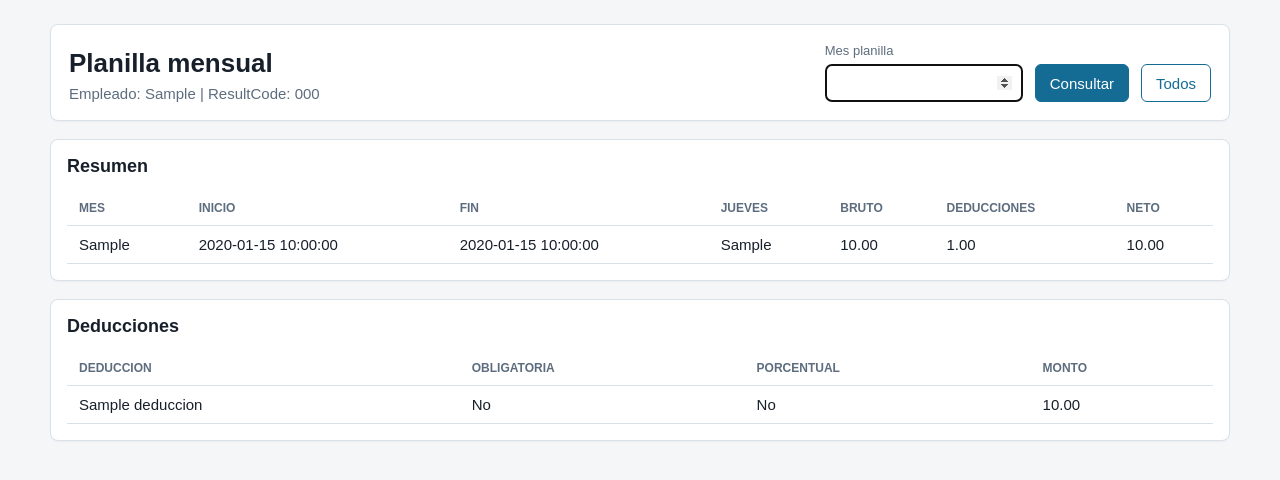
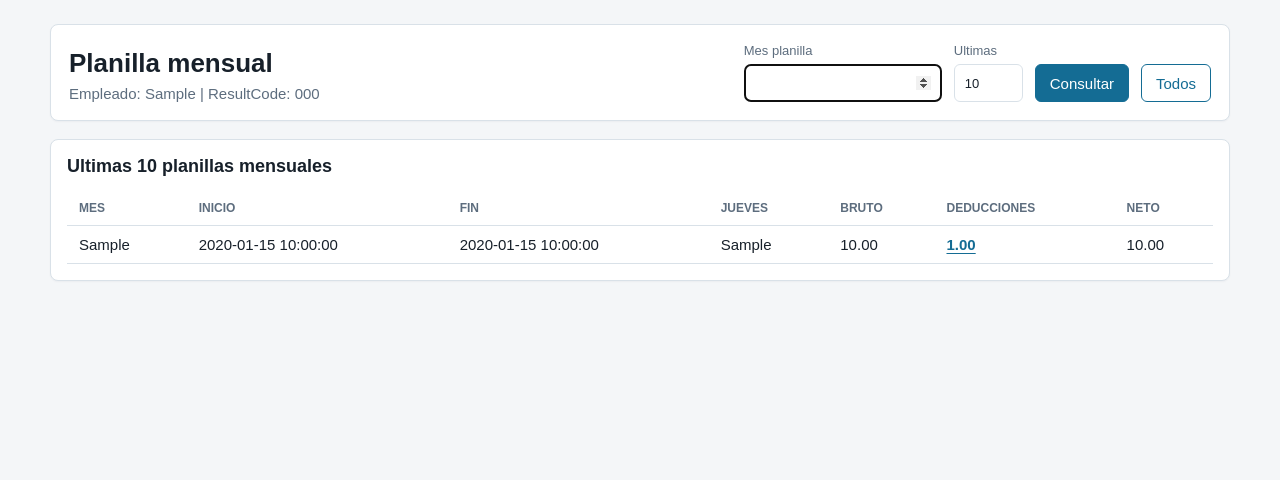
Before and after one commit to ferabarca1910/Tarea_ProgramadaIII_BD, a Flask app: template Web/templates/empleado/planilla_mensual.html in a window 1280 px wide. Shown: the part 58-538 px from the top of the page. Run offline with Flask 3, Linux system fonts and the light colour scheme; the template is opened without the code that fills it: most values are stand-ins (such as "Sample title", 1, 10 or a date in 2020).

Commit message:
Implementar pantalla empleado mensual Mostrar últimas X planillas mensuales: bruto mensual deducciones mensuales neto mensual Deducciones deben abrir detalle.

```diff
--- a/Web/templates/empleado/planilla_mensual.html
+++ b/Web/templates/empleado/planilla_mensual.html
@@ -14,13 +14,17 @@
             Mes planilla
             <input type="number" name="id_mes" value="{{ id_mes or '' }}" min="1">
         </label>
+        <label>
+            Ultimas
+            <input type="number" name="cantidad" value="{{ cantidad }}" min="1" max="50">
+        </label>
         <button type="submit">Consultar</button>
         <a class="button secondary" href="{{ url_for('empleado.planilla_mensual') }}">Todos</a>
     </form>
 </section>
 
 <section class="table-wrap">
-    <h2>Resumen</h2>
+    <h2>Ultimas {{ cantidad }} planillas mensuales</h2>
     <table>
         <thead>
             <tr>
@@ -41,7 +45,11 @@
                     <td>{{ planilla.FechaFin }}</td>
                     <td>{{ planilla.CantidadJueves }}</td>
                     <td>{{ "%.2f"|format(planilla.SalarioBrutoMensual) }}</td>
-                    <td>{{ "%.2f"|format(planilla.TotalDeduccionesMensual) }}</td>
+                    <td>
+                        <a class="amount-link" href="{{ url_for('empleado.planilla_mensual', id_mes=id_mes, cantidad=cantidad, detalle='deducciones', detalle_mes=planilla.IdMesPlanilla) }}">
+                            {{ "%.2f"|format(planilla.TotalDeduccionesMensual) }}
+                        </a>
+                    </td>
                     <td>{{ "%.2f"|format(planilla.SalarioNetoMensual) }}</td>
                 </tr>
             {% else %}
@@ -53,8 +61,12 @@
     </table>
 </section>
 
+{% if detalle == 'deducciones' %}
 <section class="table-wrap">
-    <h2>Deducciones</h2>
+    <div class="section-heading">
+        <h2>Detalle de deducciones - mes {{ detalle_mes }}</h2>
+        <a class="button secondary" href="{{ url_for('empleado.planilla_mensual', id_mes=id_mes, cantidad=cantidad) }}">Cerrar detalle</a>
+    </div>
     <table>
         <thead>
             <tr>
@@ -80,4 +92,5 @@
         </tbody>
     </table>
 </section>
+{% endif %}
 {% endblock %}
```
Also changed, not shown: Web/routes/empleado.py (+19 -2 lines).
